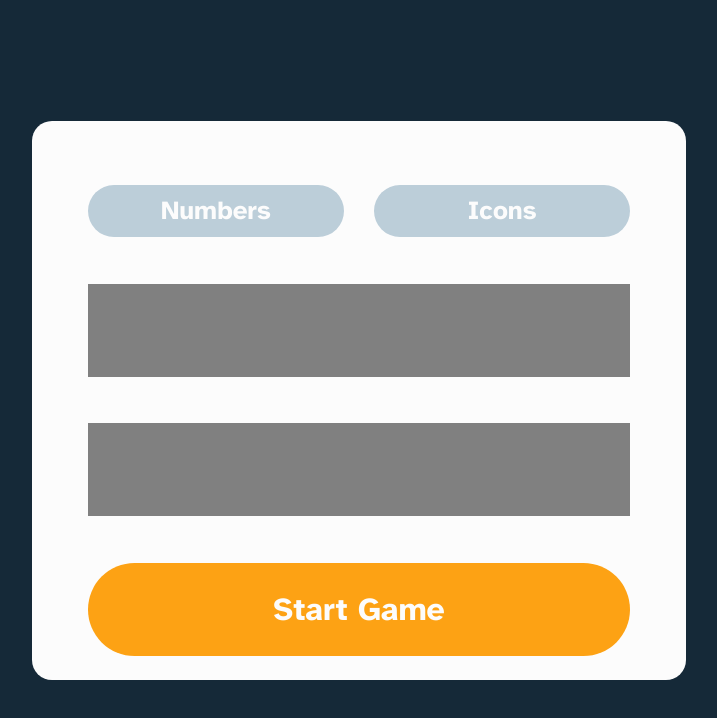
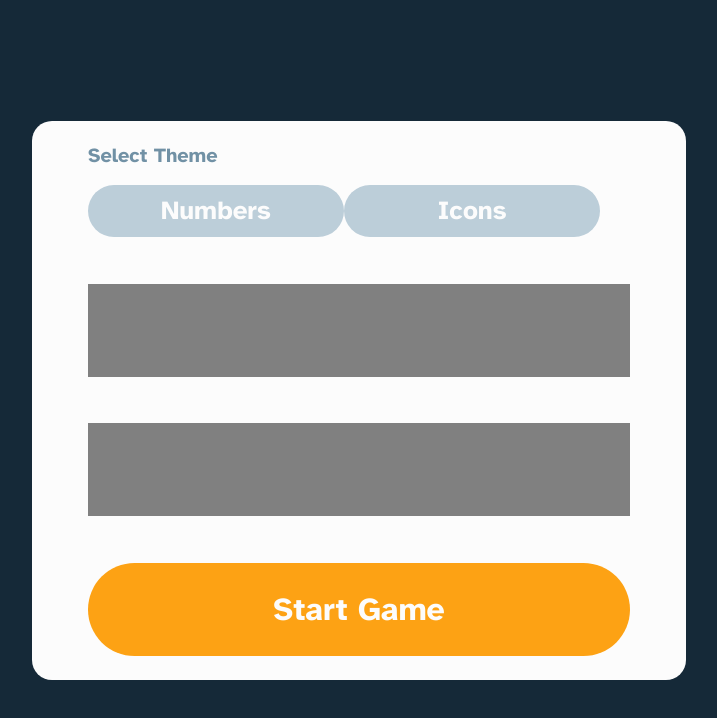
Before and after one commit to Davitvashakmadze/memory-game, a React (Create React App) app: page / in a window 1280 px wide. Shown: the top 718 px of the page, without its empty margins (281-998 px from the left). Built offline with nearby package versions, Linux system fonts and the light colour scheme; a web font is replaced by a local one.

Commit message:
feat: add main app starting page and buttons 30%

```diff
--- a/src/home.jsx
+++ b/src/home.jsx
@@ -1,19 +1,22 @@
-import React from 'react'
+import React from "react";
 
 function home() {
   return (
     <div>
-        <div className='main-app-wrapper'>
-            <div className='Select-Theme'>
-                <button>Numbers</button>
-                <button>Icons</button>
-            </div>
-            <div className='num-players'></div>
-            <div className='grid-size'></div>
-            <button className='start'>Start Game</button>
+      <div className="main-app-wrapper">
+        <div className="Select-Theme">
+          <label htmlFor="">Select Theme</label>
+          <div className="btn-wrapper">
+            <button>Numbers</button>
+            <button>Icons</button>
+          </div>
         </div>
+        <div className="num-players"></div>
+        <div className="grid-size"></div>
+        <button className="start">Start Game</button>
+      </div>
     </div>
-  )
+  );
 }
 
-export default home
+export default home;
--- a/src/home.scss
+++ b/src/home.scss
@@ -26,8 +26,18 @@
       gap: 0px;
       opacity: 0px;
       display: flex;
+      flex-direction: column;
       justify-content: space-between;
-      align-items: flex-end;
+      label {
+        width: 130px;
+        height: 25px;
+        gap: 0px;
+        color: rgba(113, 145, 165, 1);
+        font-size: 20px;
+        font-weight: 700;
+        line-height: 24.8px;
+        text-align: left;
+      }
       button {
         background: rgba(188, 206, 217, 1);
         color: rgba(252, 252, 252, 1);
```
